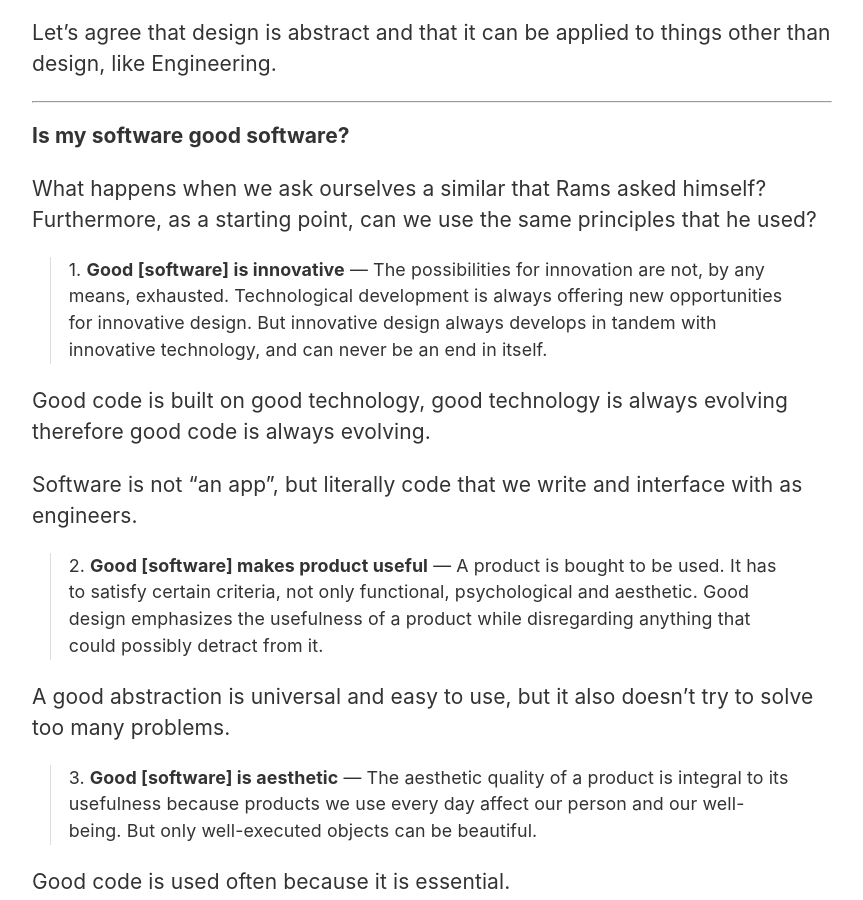
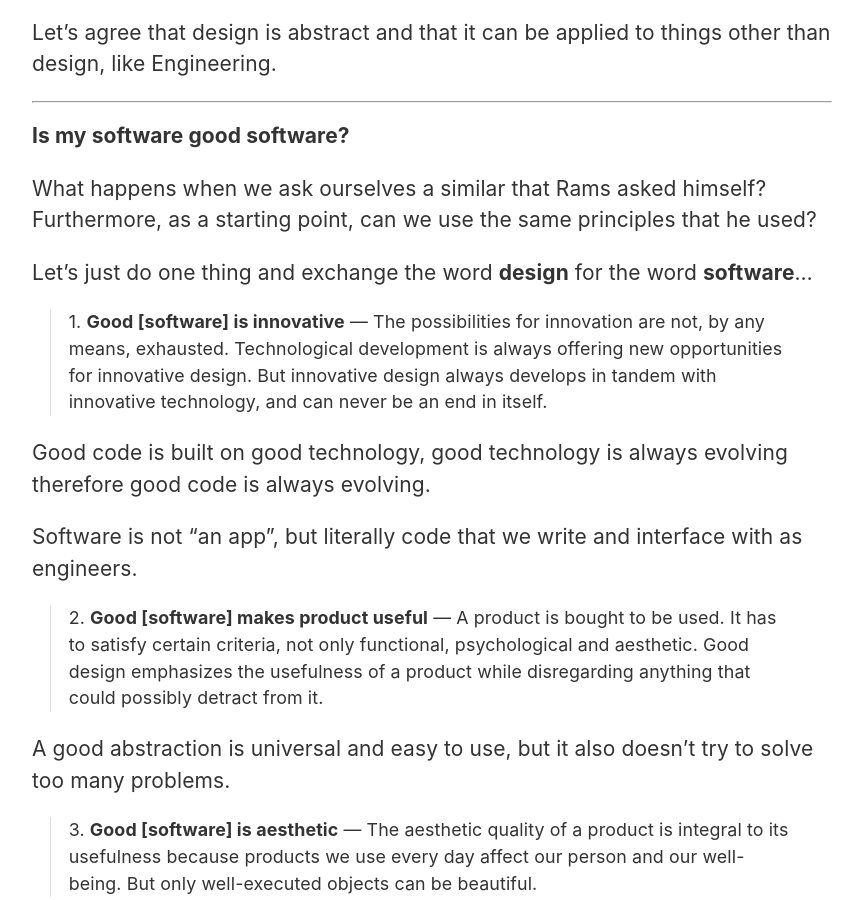
Before and after one commit to matyus/matyus.github.com, a Jekyll site: the page built from _posts/2019-07-31-ten-principles-for-good-design.md, in a window 1280 px wide and 900 px high, scrolled down 481 px. Shown: the whole window, without its empty margins (208-1071 px from the left). Built offline with Jekyll 4.4.1, drawn with Linux system fonts in a browser that asks for light colours.

Commit message:
explain the [brackets]

```diff
--- a/_posts/2019-07-31-ten-principles-for-good-design.md
+++ b/_posts/2019-07-31-ten-principles-for-good-design.md
@@ -20,6 +20,8 @@ Let’s agree that design is abstract and that it can be applied to things other
 ## Is my software good software?
 
  What happens when we ask ourselves a similar that Rams asked himself? Furthermore, as a starting point, can we use the same principles that he used?
+
+Let's just do one thing and exchange the word **design** for the word **software**…
 
 > <span>1.</span> **Good [software] is innovative** — The possibilities for innovation are not, by any means, exhausted. Technological development is always offering new opportunities for innovative design. But innovative design always develops in tandem with innovative technology, and can never be an end in itself.
 
```
